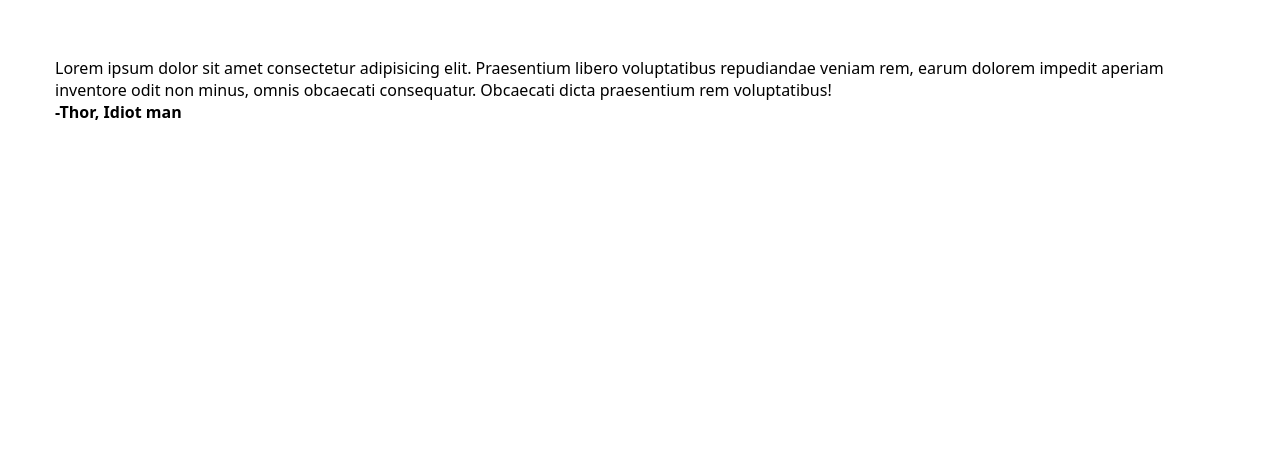
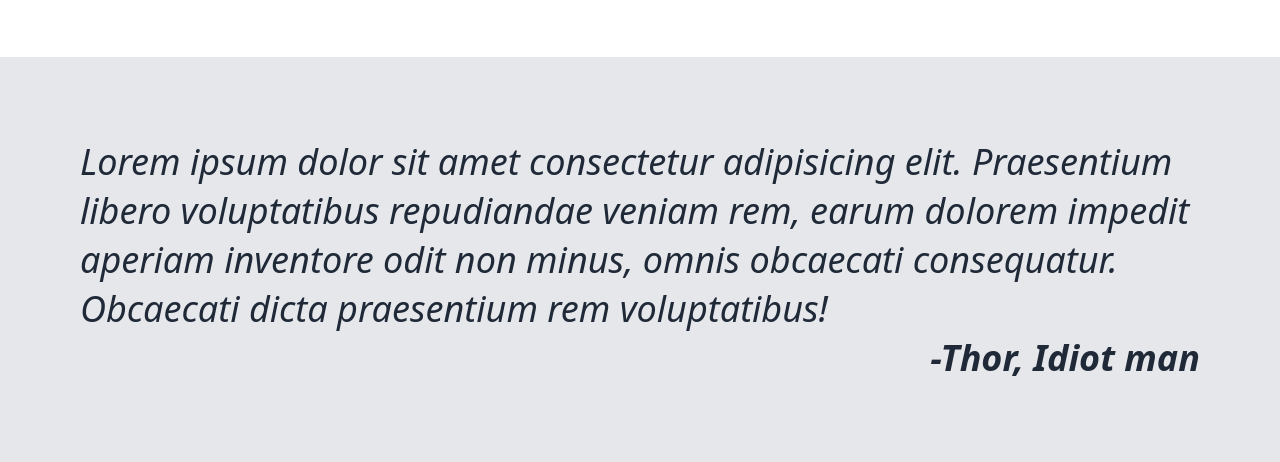
Before and after one commit to aeka-code/landing-page, a plain HTML site: page index.html in a window 1280 px wide. Shown: the part 819-1281 px from the top of the page. Before the commit the page ends 942 px from the top, so only its background shows below. Drawn offline with Linux system fonts and the light colour scheme.

Commit message:
Styling quote section

```diff
--- a/style.css
+++ b/style.css
@@ -90,3 +90,18 @@ body {
 .square {
     text-align: center;
 }
+.quote {
+    padding: 80px;
+    margin: 0;
+    background-color: #e5e7eb;
+    font-size: 36px;
+    font-style: italic;
+    color: #1f2937;
+    display: flex;
+    align-items: center;
+}
+div.quote div.container {
+    display: flex;
+    flex-direction: column;
+    align-items: self-end;
+}
```
